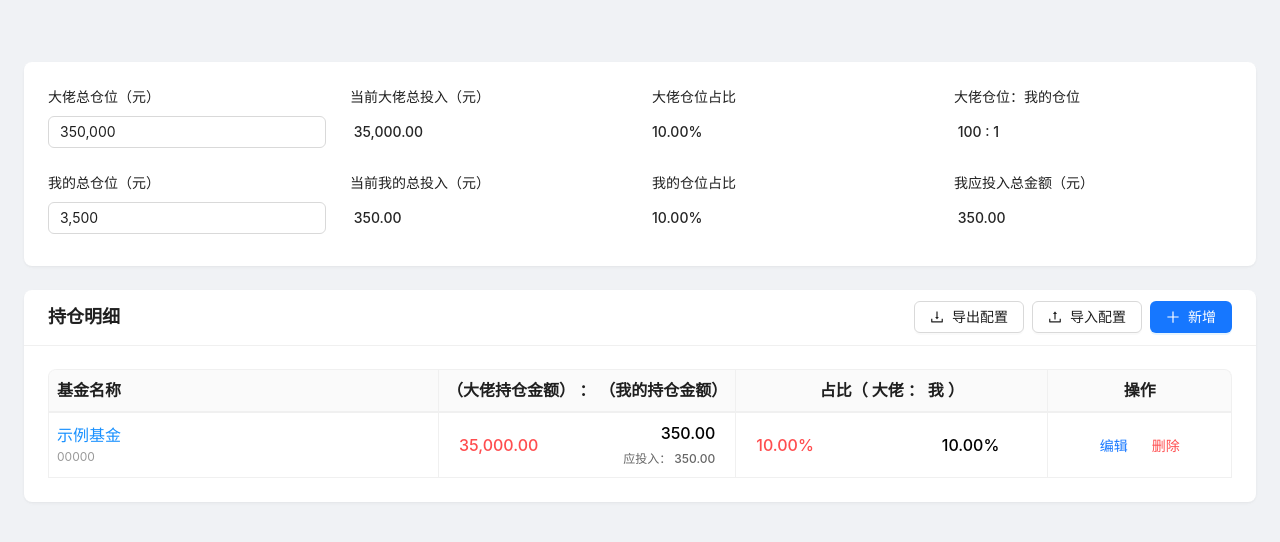
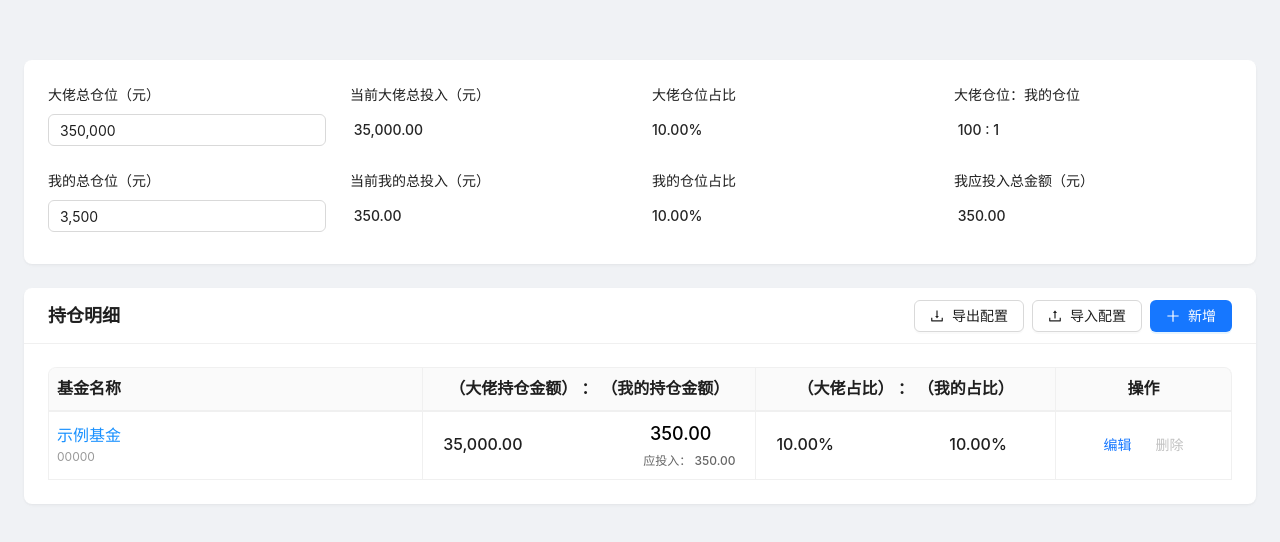
Before and after one commit to CoKoii/YJJSQ, a Vue app: page / in a window 1280 px wide. Shown: the part 118-660 px from the top of the page. Built offline with nearby package versions, Linux system fonts and the light colour scheme.

Commit message:
优化金额和占比显示逻辑，增加比较符号和颜色，提升可读性

```diff
--- a/src/components/HoldingsTable.vue
+++ b/src/components/HoldingsTable.vue
@@ -51,9 +51,15 @@
             <div class="amount-combined">
               <span class="amount-combined__boss">{{ formatMoney(record.bossAmount) }}</span>
               <span class="amount-combined__me">
-                <span class="amount-combined__me-actual">{{
-                  formatMoney(record.myActualAmount)
-                }}</span>
+                <span
+                  class="amount-combined__me-actual"
+                  :style="{ color: getAmountComparisonColor(record) }"
+                >
+                  {{ formatMoney(record.myActualAmount) }}
+                  <span class="amount-combined__symbol">
+                    {{ getAmountComparisonSymbol(record) || '\u00A0' }}
+                  </span>
+                </span>
                 <span class="amount-combined__me-should">{{
                   '应投入：' + formatMoney(getShouldInvest(record.bossAmount))
                 }}</span>
@@ -67,9 +73,9 @@
               <span class="ratio-combined__boss"
                 >{{ formatPercent(getBossRatio(record.bossAmount)) }}%</span
               >
-              <span class="ratio-combined__me">
+              <span class="ratio-combined__me" :style="{ color: getRatioComparisonColor(record) }">
                 <span>{{ formatPercent(getMyRatio(record.myActualAmount)) }}%</span>
-                <span class="ratio-symbol" :style="{ color: getRatioComparisonColor(record) }">
+                <span class="ratio-symbol">
                   {{ getRatioComparisonSymbol(record) || '\u00A0' }}
                 </span>
               </span>
@@ -80,7 +86,12 @@
           <template v-else-if="column.key === 'action'">
             <a-space>
               <a-button type="link" size="small" @click="handleEdit(record)"> 编辑 </a-button>
-              <a-button type="link" size="small" danger @click="handleDelete(record)">
+              <a-button
+                type="link"
+                size="small"
+                class="action-delete"
+                @click="handleDelete(record)"
+              >
                 删除
               </a-button>
             </a-space>
@@ -186,7 +197,7 @@ const columns = [
     align: 'center',
   },
   {
-    title: '占比（ 大佬 ： 我 ）',
+    title: '（大佬占比） ： （我的占比）',
     key: 'combinedRatio',
     width: 180,
     align: 'center',
@@ -194,7 +205,7 @@ const columns = [
   {
     title: '操作',
     key: 'action',
-    width: 60,
+    width: 80,
     align: 'center',
   },
 ]
@@ -271,6 +282,15 @@ function compareRatios(record) {
   return 'equal'
 }
 
+function compareAmounts(record) {
+  const myAmount = Number(record.myActualAmount) || 0
+  const shouldInvest = Number(getShouldInvest(record.bossAmount)) || 0
+
+  if (myAmount < shouldInvest) return 'lower'
+  if (myAmount > shouldInvest) return 'higher'
+  return 'equal'
+}
+
 // 获取占比对比符号
 function getRatioComparisonSymbol(record) {
   const comparison = compareRatios(record)
@@ -286,7 +306,23 @@ function getRatioComparisonColor(record) {
 
   if (comparison === 'higher') return '#52c41a' // 绿色，表示高于大佬占比
   if (comparison === 'lower') return '#ff4d4f' // 红色，表示低于大佬占比
-  return '#d9d9d9' // 灰色，表示相等
+  return 'inherit' // 持平时使用默认颜色
+}
+
+function getAmountComparisonSymbol(record) {
+  const comparison = compareAmounts(record)
+
+  if (comparison === 'lower') return '↑'
+  if (comparison === 'higher') return '↓'
+  return ''
+}
+
+function getAmountComparisonColor(record) {
+  const comparison = compareAmounts(record)
+
+  if (comparison === 'lower') return '#ff4d4f' // 红色，提示应加仓
+  if (comparison === 'higher') return '#52c41a' // 绿色，表示已满足或超额
+  return '#000000' // 持平时保持默认颜色
 }
 
 // 显示基金详情
@@ -489,7 +525,7 @@ function handleImport(file) {
 }
 
 .amount-combined__boss {
-  color: #ff4d4f;
+  color: inherit;
 }
 
 .amount-combined__me {
@@ -502,11 +538,23 @@ function handleImport(file) {
 
 .amount-combined__me-actual {
   color: inherit;
+  display: inline-flex;
+  align-items: center;
+  gap: 4px;
+  font-size: 18px;
 }
 
 .amount-combined__me-should {
   color: #666;
   font-size: 12px;
+}
+
+.amount-combined__symbol {
+  display: inline-block;
+  width: 20px;
+  text-align: center;
+  font-size: 16px;
+  font-weight: bold;
 }
 
 .ratio-combined {
@@ -527,7 +575,7 @@ function handleImport(file) {
 }
 
 .ratio-combined__boss {
-  color: #ff4d4f;
+  color: inherit;
 }
 
 .ratio-combined__me {
@@ -537,4 +585,13 @@ function handleImport(file) {
   align-items: center;
   gap: 4px;
 }
+
+.holdings-table :deep(.action-delete) {
+  color: #999;
+  opacity: 0.6;
+}
+
+.holdings-table :deep(.action-delete:hover) {
+  color: inherit;
+}
 </style>
```
